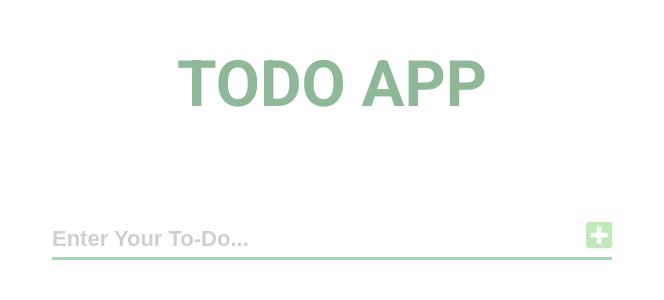
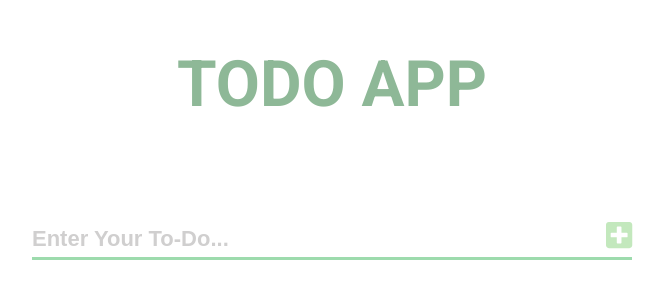
Before and after one commit to nublson/ToDo-Application, a React (Create React App) app: page / in a window 1280 px wide. Shown: the top 300 px of the page, without its empty margins (308-972 px from the left). Built offline with nearby package versions, Linux system fonts and the light colour scheme.

Commit message:
fix(style): fix max width

```diff
--- a/src/components/Layout/elements.js
+++ b/src/components/Layout/elements.js
@@ -5,7 +5,7 @@ export const StyledMain = styled.section`
 `
 
 export const Container = styled.div`
-	max-width: 60rem;
+	max-width: 64rem;
 	margin: 0 auto;
 	padding: 0 2rem;
 `
```
